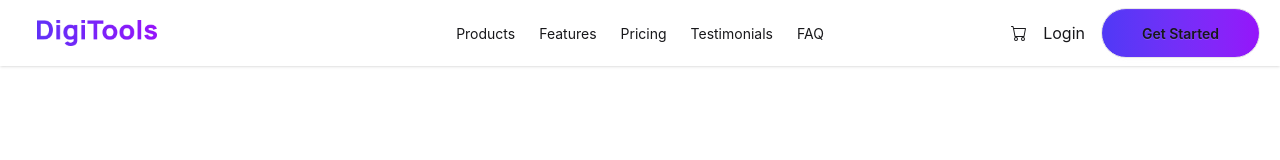
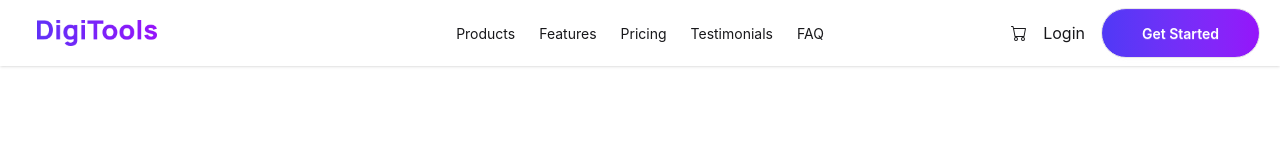
Before and after one commit to mehidealways/DigiTools, a React (Vite) app: page / in a window 1280 px wide. Shown: the top 160 px of the page. Built offline with nearby package versions, Linux system fonts and the light colour scheme.

Commit message:
Fixed Button

```diff
--- a/src/Component/NavBar.jsx
+++ b/src/Component/NavBar.jsx
@@ -54,7 +54,7 @@ const NavBar = () => {
           <p>
             <a href="">Login</a>
           </p>
-          <button className="btn py-6 px-10 rounded-full bg-linear-to-r from-[#4F39F6] to-[#9514FA]">
+          <button className="btn text-white py-6 px-10 rounded-full bg-linear-to-r from-[#4F39F6] to-[#9514FA]">
             Get Started
           </button>
         </div>
```
